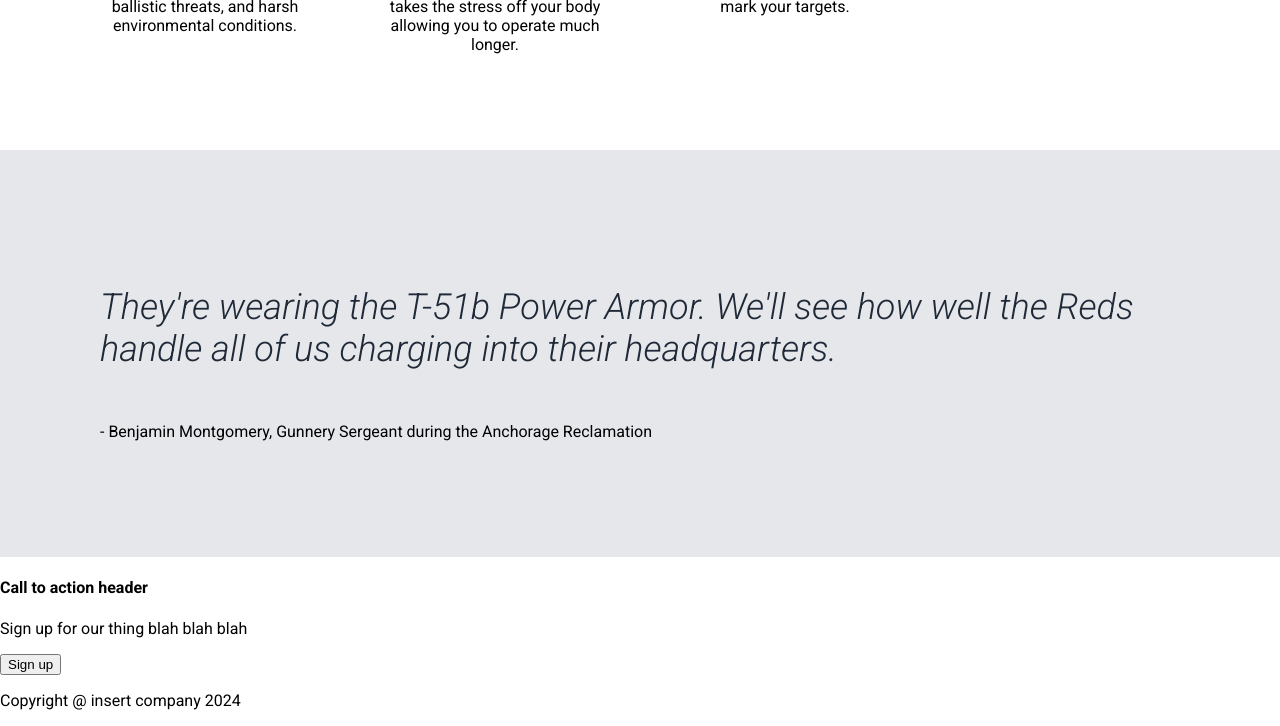
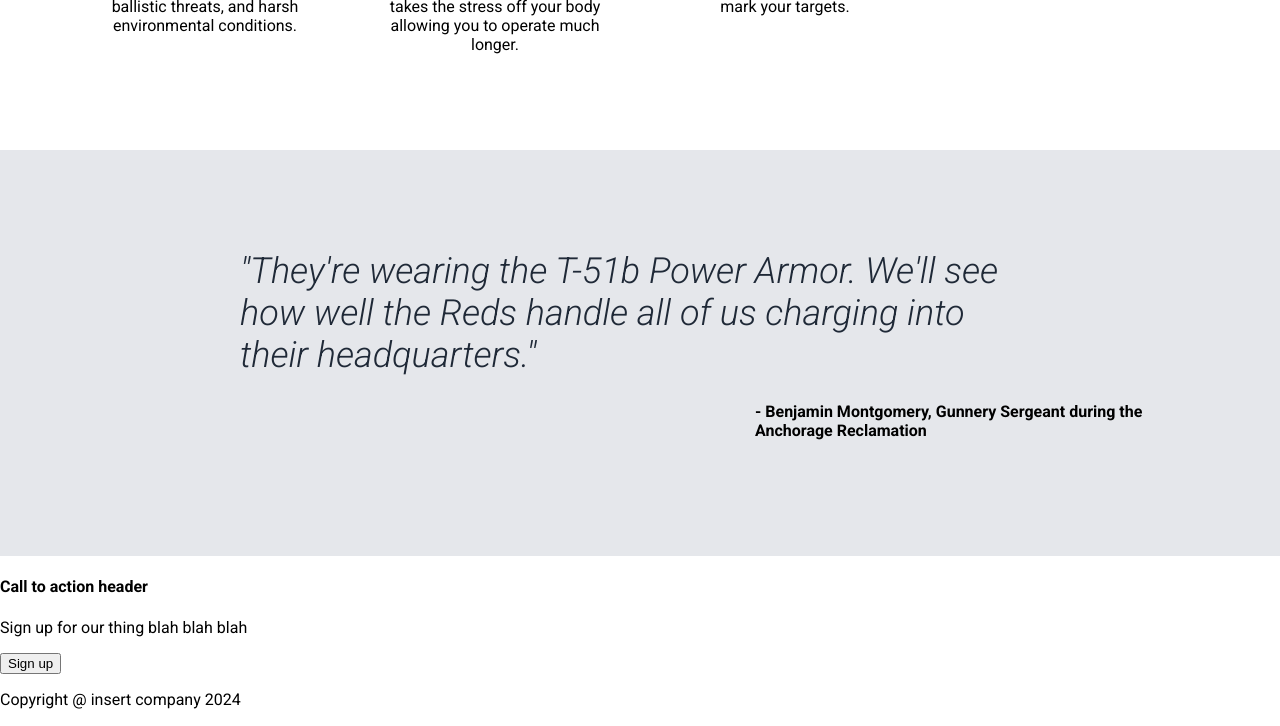
Before and after one commit to GeeSungCS/odin-landing-page, a plain HTML site: page index.html in a window 1280 px wide. Shown: the part 610-1336 px from the top of the page. Drawn offline with Linux system fonts and the light colour scheme.

Commit message:
Add section 3 with quotes

```diff
--- a/index.html
+++ b/index.html
@@ -107,12 +107,10 @@
         </div>
 
         <div class="section-three">
-            <div class="quote">
-                <p>
-                    They're wearing the T-51b Power Armor. We'll see how well
-                    the Reds handle all of us charging into their headquarters.
-                </p>
-            </div>
+            <p class="quote">
+                "They're wearing the T-51b Power Armor. We'll see how well the
+                Reds handle all of us charging into their headquarters."
+            </p>
             <div class="quotee">
                 <p>
                     - Benjamin Montgomery, Gunnery Sergeant during the Anchorage
--- a/style.css
+++ b/style.css
@@ -181,7 +181,9 @@ body {
 
 .section-three {
     background-color: #e5e7eb;
-    display: column;
+    display: row;
+    justify-content: center;
+    align-items: center;
     padding: 100px;
 }
 
@@ -190,8 +192,13 @@ body {
     font-style: italic;
     font-weight: 300;
     color: #1f2937;
+    max-width: 800px;
+    margin: auto;
 }
 
 .quotee {
+    font-weight: bold;
     display: flex;
+    margin-left: 655px;
+    margin-top: 10px;
 }
```
